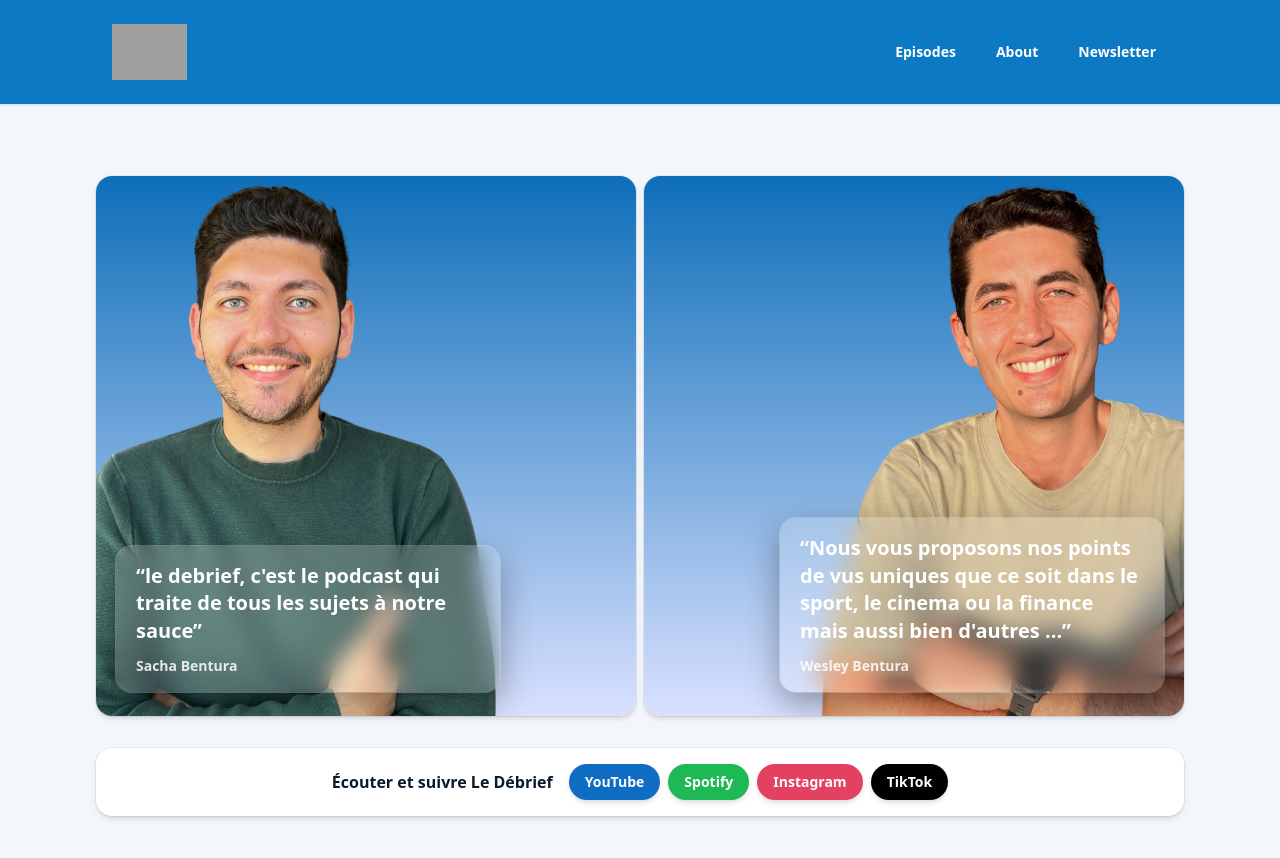
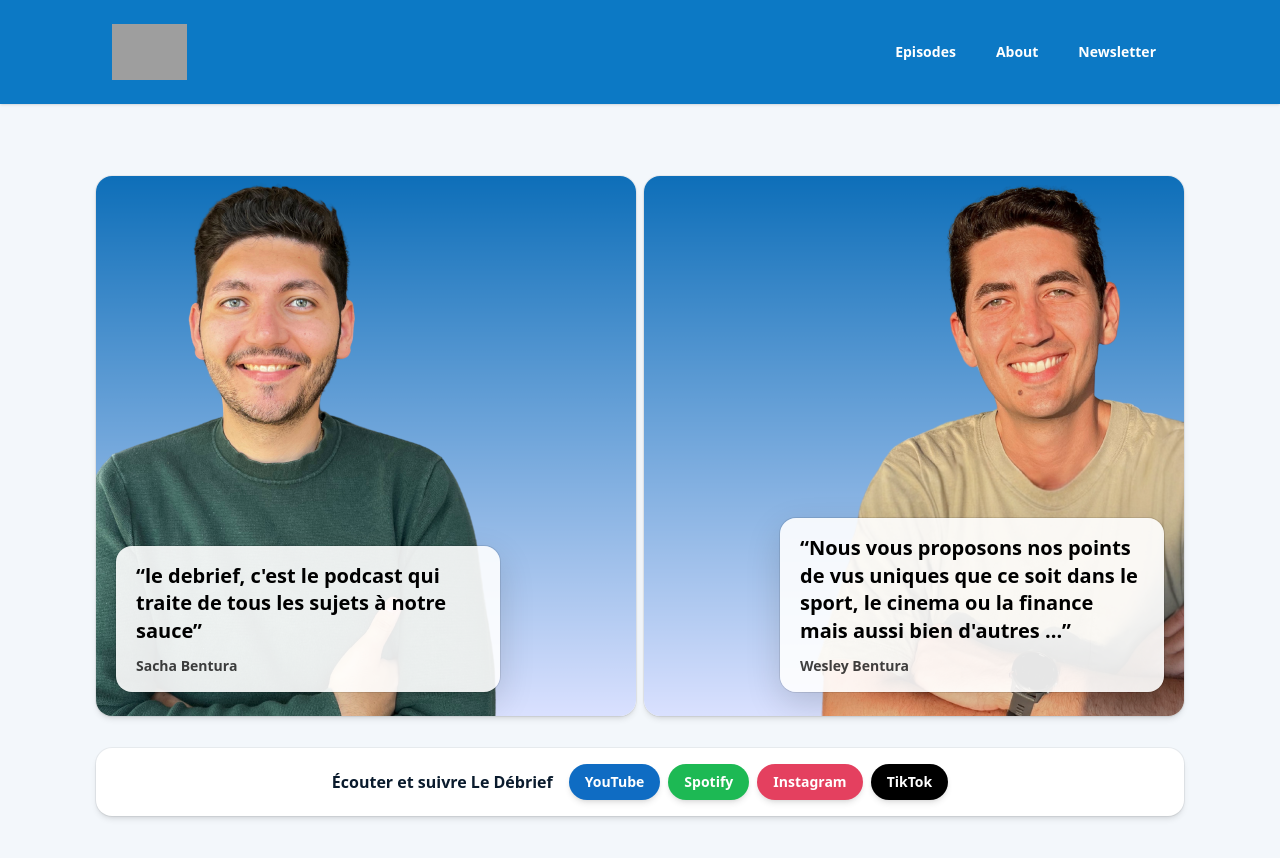
Before and after one commit to wesleybentura13/website_ledebrief, a Next.js app: page / in a window 1280 px wide. Shown: the top 858 px of the page. Built offline with nearby package versions, Linux system fonts and the light colour scheme; grey boxes are pictures that could not be loaded.

Commit message:
Switch quote text to black and remove logo hover tooltip

```diff
--- a/src/app/page.tsx
+++ b/src/app/page.tsx
@@ -6,7 +6,6 @@ export default function Home() {
       <div className="flex flex-col gap-14 pb-20">
         <div className="relative w-full bg-[#0c79c5] shadow-sm">
           <div className="mx-auto flex w-full max-w-6xl items-center justify-between px-4 py-6 sm:px-8 lg:px-12">
-            <div className="group relative inline-flex">
             <Image
               src="/logo-banner.svg"
               alt="Le Debrief Podcast"
@@ -15,10 +14,6 @@ export default function Home() {
               className="h-14 w-auto object-contain"
               priority
             />
-              <div className="pointer-events-none absolute left-1/2 top-full z-10 mt-2 hidden w-[260px] -translate-x-1/2 rounded-2xl bg-white/18 px-4 py-3 text-sm font-semibold text-white shadow-[0_12px_35px_rgba(0,0,0,0.35)] backdrop-blur-md ring-1 ring-white/25 group-hover:block">
-                “Le podcast qui traite tous les sujets à notre sauce.”
-              </div>
-            </div>
             <div className="flex items-center gap-4 text-sm font-semibold text-white">
               <a className="rounded-full px-3 py-2 hover:text-brand-secondary" href="#episodes">
                 Episodes
@@ -46,11 +41,11 @@ export default function Home() {
                   priority
                 />
                 <div className="absolute inset-0 flex items-end justify-end p-5 pb-6">
-                  <div className="max-w-sm rounded-2xl bg-white/18 px-5 py-4 text-white shadow-[0_12px_35px_rgba(0,0,0,0.35)] backdrop-blur-md ring-1 ring-white/25">
-                    <p className="text-lg font-semibold leading-snug sm:text-xl">
+                  <div className="max-w-sm rounded-2xl bg-white/90 px-5 py-4 text-black shadow-[0_12px_35px_rgba(0,0,0,0.15)] ring-1 ring-black/10">
+                    <p className="text-lg font-semibold leading-snug sm:text-xl text-black">
                       “Nous vous proposons nos points de vus uniques que ce soit dans le sport, le cinema ou la finance mais aussi bien d&apos;autres ...”
                     </p>
-                    <p className="mt-3 text-sm font-semibold text-white/85">Wesley Bentura</p>
+                    <p className="mt-3 text-sm font-semibold text-black/75">Wesley Bentura</p>
                   </div>
                 </div>
               </div>
@@ -65,11 +60,11 @@ export default function Home() {
                   className="h-auto w-full object-cover"
                 />
                 <div className="absolute inset-0 flex items-end justify-start p-5 pb-6">
-                  <div className="max-w-sm rounded-2xl bg-white/18 px-5 py-4 text-white shadow-[0_12px_35px_rgba(0,0,0,0.35)] backdrop-blur-md ring-1 ring-white/25">
-                    <p className="text-lg font-semibold leading-snug sm:text-xl">
+                  <div className="max-w-sm rounded-2xl bg-white/90 px-5 py-4 text-black shadow-[0_12px_35px_rgba(0,0,0,0.15)] ring-1 ring-black/10">
+                    <p className="text-lg font-semibold leading-snug sm:text-xl text-black">
                       “le debrief, c&apos;est le podcast qui traite de tous les sujets à notre sauce”
                     </p>
-                    <p className="mt-3 text-sm font-semibold text-white/85">Sacha Bentura</p>
+                    <p className="mt-3 text-sm font-semibold text-black/75">Sacha Bentura</p>
                   </div>
                 </div>
               </div>
```
Lines whose indentation alone changed are shown as unchanged.
